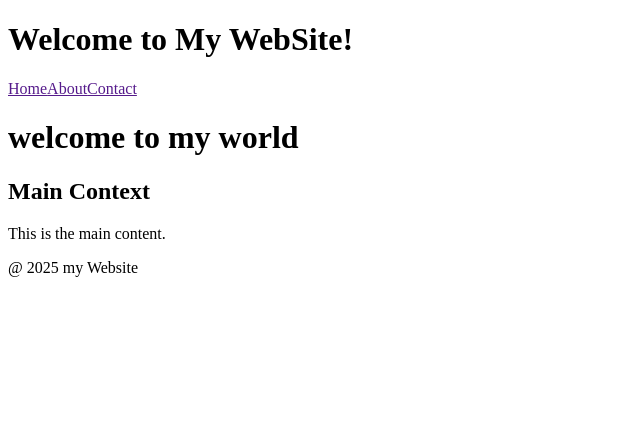
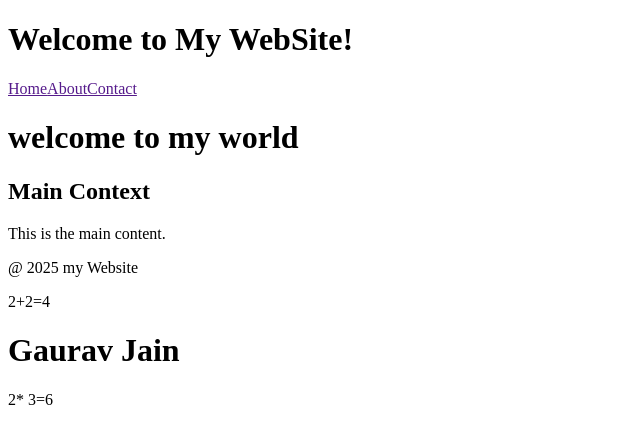
Before and after one commit to Gaurav-jain-21/React-Demo-, a React (Vite) app: page / in a window 1280 px wide. Shown: the top 444 px of the page, without its empty margins (0-640 px from the left). Built offline with nearby package versions, Linux system fonts and the light colour scheme.

Commit message:
this is my page

```diff
--- a/src/App.jsx
+++ b/src/App.jsx
@@ -2,12 +2,14 @@ import Greet from "./component1/Greet.jsx";
 import Header from "./component1/Header.jsx";
 import Main from "./component1/Main.jsx";
 import Footer from "./component1/Footer.jsx";
+import Expression from "./component1/Expression.jsx";
 const App=()=>{
   return <div>
     <Header/>
     <Greet/>
     <Main/>
     <Footer/>
+    <Expression/>
   </div>
 }
 export default App;
--- /dev/null
+++ b/src/component1/Expression.jsx
@@ -0,0 +1,17 @@
+import React from 'react'
+
+const Expression = () => {
+    const myName="Gaurav Jain";
+    const add=(a,b)=>{
+        return a*b;
+    }
+  return (
+    <div>
+        <p> 2+2={2+2}</p>
+        <h1>{myName}</h1>
+        <p> 2* 3={add(2,3)}</p>
+    </div>
+  )
+}
+
+export default Expression
```
